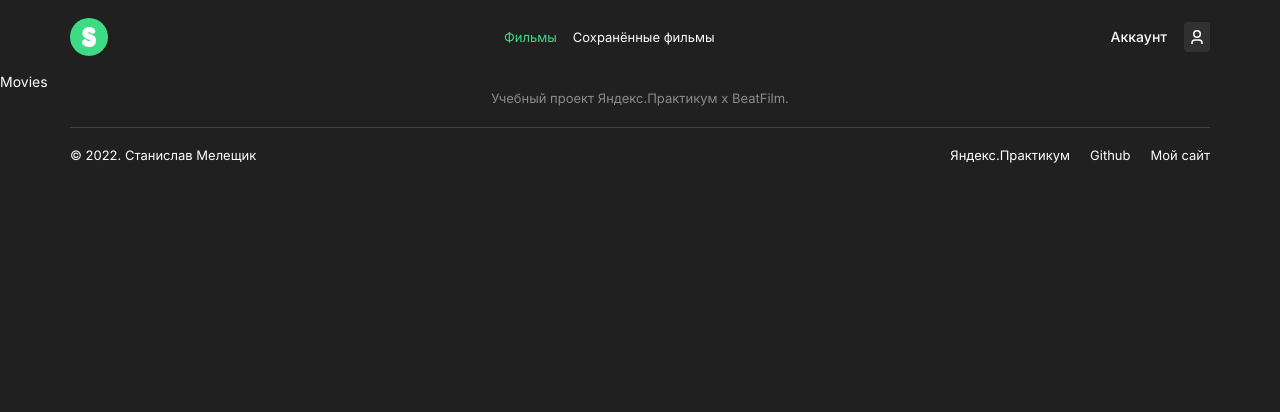
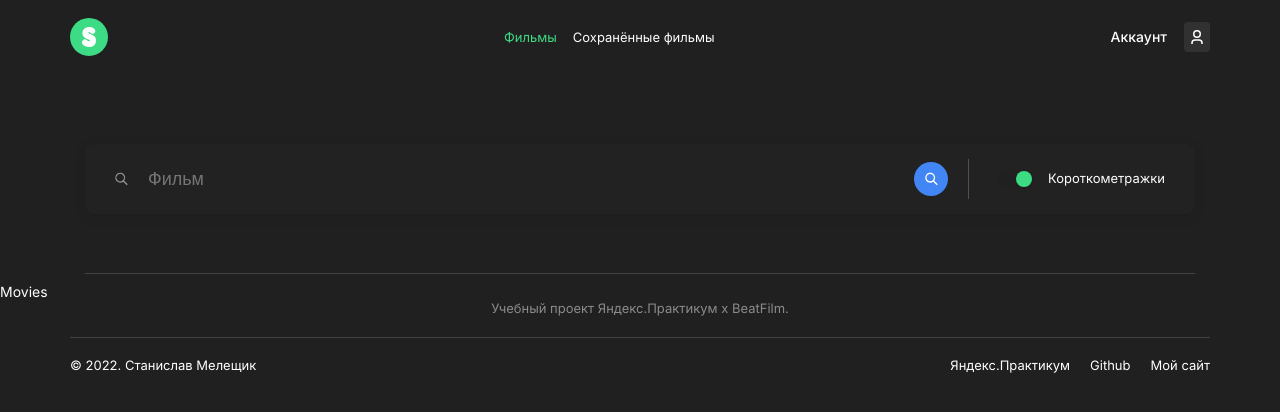
Before and after one commit to StMelik/movies-explorer-frontend, a React (Create React App) app: page /movies in a window 1280 px wide. Shown: the top 412 px of the page. Built offline with nearby package versions, Linux system fonts and the light colour scheme.

Commit message:
feat: верстка секции поиска фильмов

```diff
--- a/src/components/SearchForm/SearchForm.css
+++ b/src/components/SearchForm/SearchForm.css
@@ -0,0 +1,106 @@
+.search {
+    padding: 70px;
+}
+
+.from-search {
+    display: flex;
+    justify-content: space-between;
+    align-items: center;
+    column-gap: 20px;
+    position: relative;
+    background-color: #222222;
+    box-shadow: 0px 3px 14px rgba(0, 0, 0, 0.08);
+    border-radius: 9px;
+    padding-left: 60px;
+    padding-right: 30px;
+}
+
+.from-search::after {
+    content: "";
+    position: absolute;
+    left: 0;
+    right: 0;
+    bottom: -60px;
+    height: 1px;
+    background-color: #424242;
+}
+
+.from-search::before {
+    content: "";
+    position: absolute;
+    left: 19px;
+    top: 50%;
+    width: 34px;
+    height: 34px;
+    transform: translateY(-50%);
+    background-image: url("../../images/icons/search-icon.svg");
+}
+
+.from-search__input {
+    font-size: 18px;
+    line-height: 20px;
+    padding: 25px 3px;
+    background-color: transparent;
+    border: none;
+    color: inherit;
+    width: 100%;
+}
+
+.from-search__button {
+    width: 34px;
+    height: 34px;
+    margin-left: auto;
+    flex-shrink: 0;
+    background-image: url("../../images/icons/search-button-icon.svg");
+    background-repeat: no-repeat;
+    background-position: center;
+    background-size: cover;
+}
+
+.from-search__label {
+    display: flex;
+    position: relative;
+    column-gap: 14px;
+    margin-left: 30px;
+    cursor: pointer;
+}
+
+.from-search__label::after {
+    content: "";
+    position: absolute;
+    top: -10px;
+    left: -30px;
+    bottom: -10px;
+    width: 1px;
+    background-color: #505050;
+}
+
+.form-search__label-text {
+    font-size: 13px;
+    line-height: 18px;
+}
+
+.from-search__checkbox {
+    display: none;
+}
+
+.from-search__custom-checkbox {
+    width: 36px;
+    height: 20px;
+    background-color: #202020;
+    border-radius: 16px;
+    padding: 2px;
+}
+
+.from-search__custom-mark {
+    width: 16px;
+    height: 16px;
+    border-radius: 50%;
+    background-color: #f5f5f5;
+    transition: transform 0.3s;
+}
+
+.from-search__checkbox:checked + .from-search__custom-checkbox .from-search__custom-mark {
+    background-color: #3ddc84;
+    transform: translateX(100%);
+}
--- a/src/components/SearchForm/SearchForm.jsx
+++ b/src/components/SearchForm/SearchForm.jsx
@@ -1,10 +1,33 @@
 import './SearchForm.css';
 
-function SearchForm() {
+function SearchForm({ isShort, setIsShort, searchQuery, setSearchQuery, searchFilms }) {
   return (
-    <form className="search-form">
-
-    </form>
+    <section className="search">
+      <div className="container search__container">
+        <form className="search__form from-search" onSubmit={searchFilms}>
+          <input
+            className="from-search__input"
+            type="text"
+            placeholder='Фильм'
+            value={searchQuery}
+            onInput={e => setSearchQuery(e.target.value)}
+          />
+          <button className="from-search__button"></button>
+          <label className="from-search__label" >
+            <input
+              className="from-search__checkbox"
+              type="checkbox"
+              checked={isShort}
+              onChange={() => setIsShort(!isShort)}
+            />
+            <div className="from-search__custom-checkbox">
+              <div className="from-search__custom-mark"></div>
+            </div>
+            <p className="form-search__label-text">Короткометражки</p>
+          </label>
+        </form>
+      </div>
+    </section>
   );
 }
 
--- a/src/pages/Movies/Movies.jsx
+++ b/src/pages/Movies/Movies.jsx
@@ -1,8 +1,25 @@
+import { useState } from 'react';
 import './Movies.css';
+import SearchForm from '../../components/SearchForm/SearchForm';
 
 function Movies() {
+  const [isShort, setIsShort] = useState(true)
+  const [searchQuery, setSearchQuery] = useState('')
+
+  const searchFilms = (evt) => {
+    evt.preventDefault()
+    console.log(isShort, searchQuery);
+  }
+
   return (
     <div className="movies-page">
+      <SearchForm
+        isShort={isShort}
+        searchQuery={searchQuery}
+        setIsShort={setIsShort}
+        setSearchQuery={setSearchQuery}
+        searchFilms={searchFilms}
+      />
       Movies
     </div>
   );
```
Also changed, not shown: src/images/icons/search-button-icon.svg (added).
